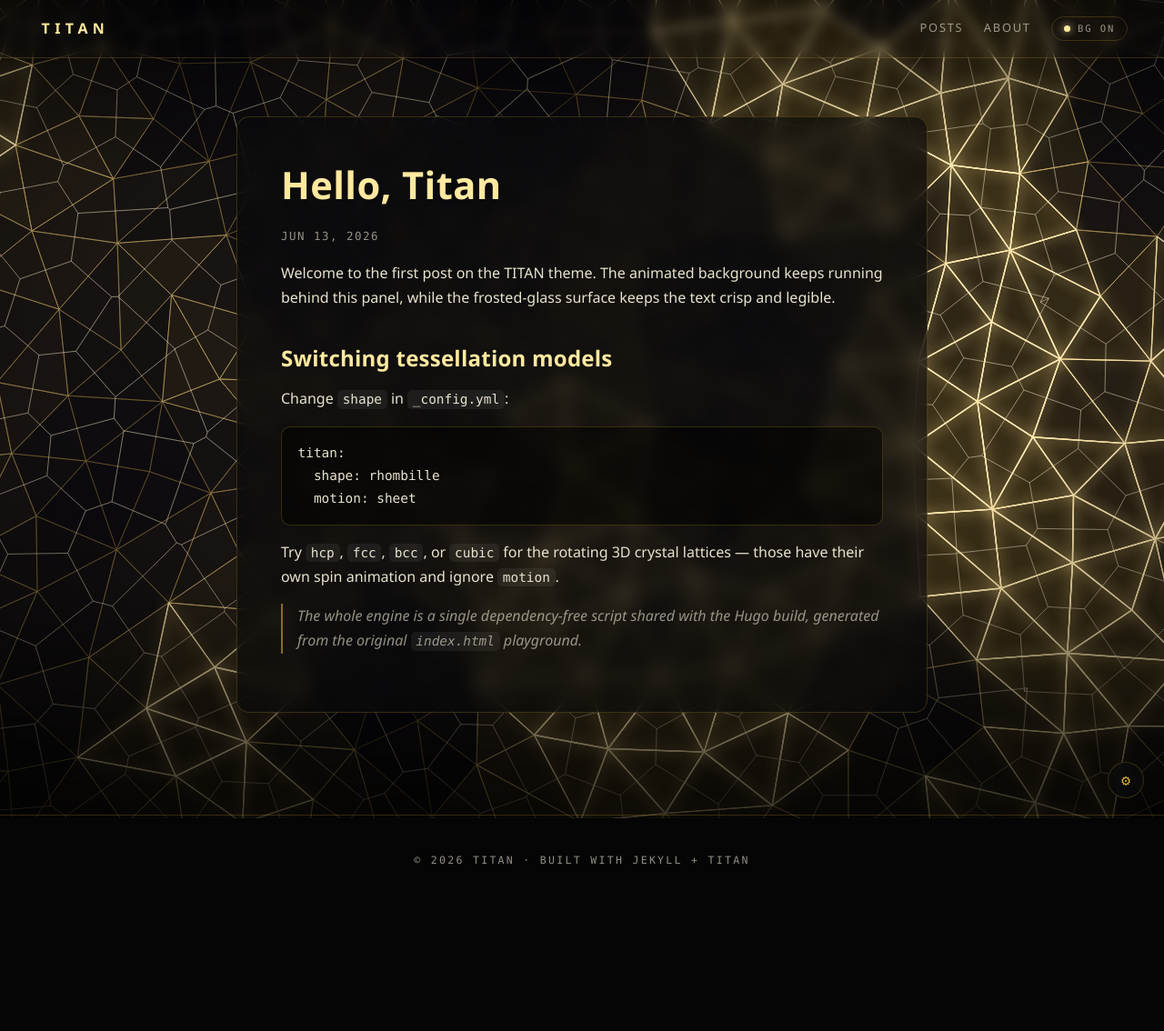
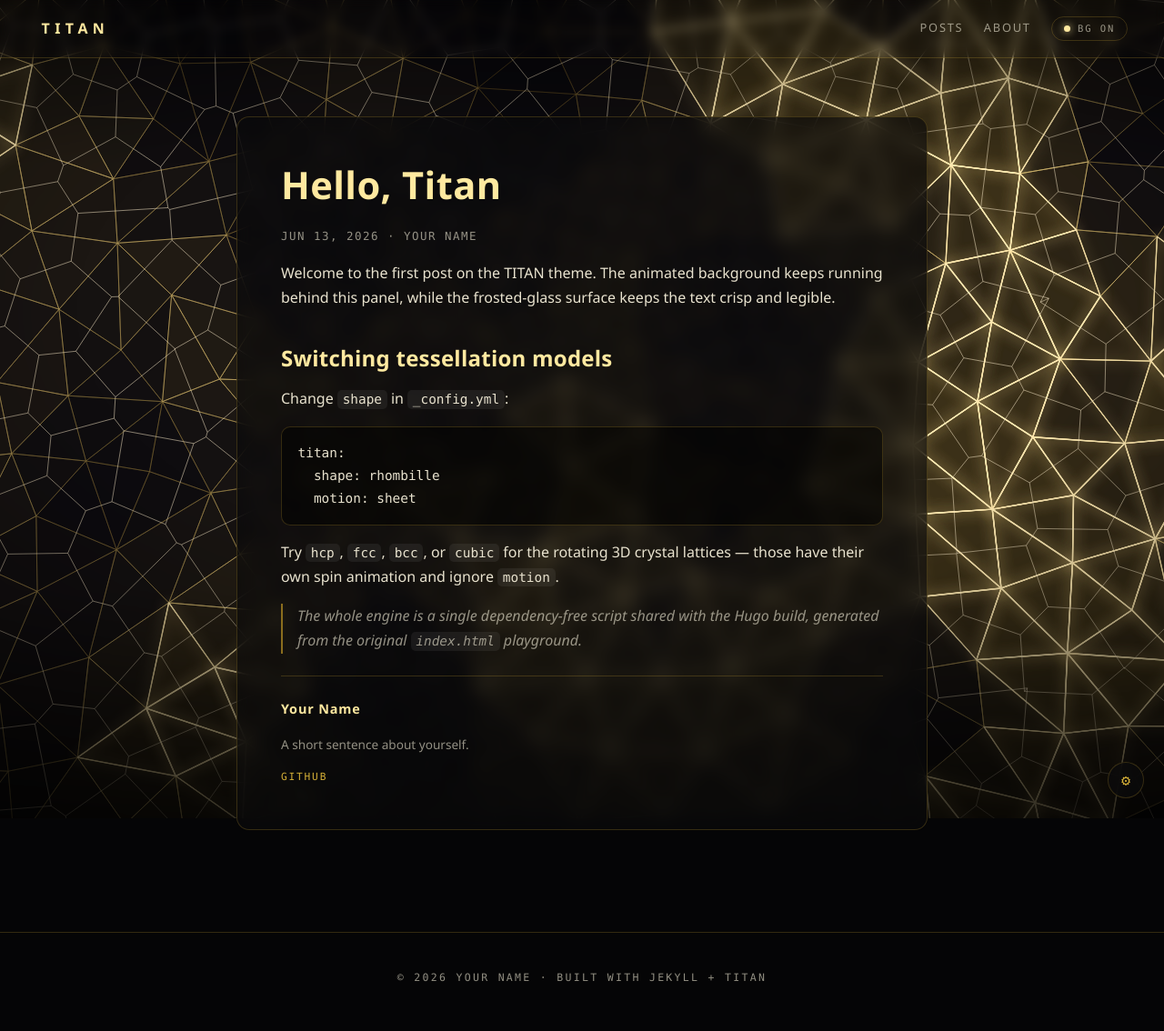
Before and after one commit to gbrusella/jekyll-theme-titan, a Jekyll site: the page built from _posts/2026-06-13-hello-titan.md, in a window 1280 px wide. Shown: the whole page at 91% size. Built offline with Jekyll 4.4.1, drawn with Linux system fonts in a browser that asks for light colours; before the commit the page ends 1004 px from its top, so only the background shows below that.

Commit message:
feat: add author card to post layout and footer

```diff
--- a/_config.yml
+++ b/_config.yml
@@ -1,6 +1,16 @@
 title: TITAN
 description: A dark, gold-plated tessellation theme.
 lang: en
+
+author:
+  name: Your Name
+  bio: A short sentence about yourself.
+  avatar:          # path to an image, e.g. /assets/img/avatar.jpg (leave blank to hide)
+  links:
+    - label: GitHub
+      url: https://github.com/you
+    # - label: Twitter
+    #   url: https://twitter.com/you
 
 # Animated background — see README for all values.
 titan:
--- /dev/null
+++ b/_includes/author.html
@@ -0,0 +1,20 @@
+{% if site.author.name %}
+<div class="author-card">
+  {% if site.author.avatar and site.author.avatar != '' %}
+  <img class="author-avatar" src="{{ site.author.avatar | relative_url }}" alt="{{ site.author.name }}">
+  {% endif %}
+  <div class="author-info">
+    <div class="author-name">{{ site.author.name }}</div>
+    {% if site.author.bio and site.author.bio != '' %}
+    <p class="author-bio">{{ site.author.bio }}</p>
+    {% endif %}
+    {% if site.author.links and site.author.links.size > 0 %}
+    <div class="author-links">
+      {% for link in site.author.links %}
+      <a href="{{ link.url }}" target="_blank" rel="noopener">{{ link.label }}</a>
+      {% endfor %}
+    </div>
+    {% endif %}
+  </div>
+</div>
+{% endif %}
--- a/_includes/footer.html
+++ b/_includes/footer.html
@@ -1,3 +1,3 @@
 <footer class="site-footer">
-  © {{ 'now' | date: '%Y' }} {{ site.title }} · built with Jekyll + TITAN
+  © {{ 'now' | date: '%Y' }} {{ site.author.name | default: site.title }} · built with Jekyll + TITAN
 </footer>
--- a/_layouts/post.html
+++ b/_layouts/post.html
@@ -3,6 +3,7 @@
 ---
 <article class="panel">
   <h1>{{ page.title }}</h1>
-  <div class="post-meta">{{ page.date | date: '%b %-d, %Y' }}</div>
+  <div class="post-meta">{{ page.date | date: '%b %-d, %Y' }}{% if site.author.name %} · {{ site.author.name }}{% endif %}</div>
   {{ content }}
+  {% include author.html %}
 </article>
```
Also changed, not shown: assets/css/titan.css (+46 -0 lines), assets/css/titan.min.css.
